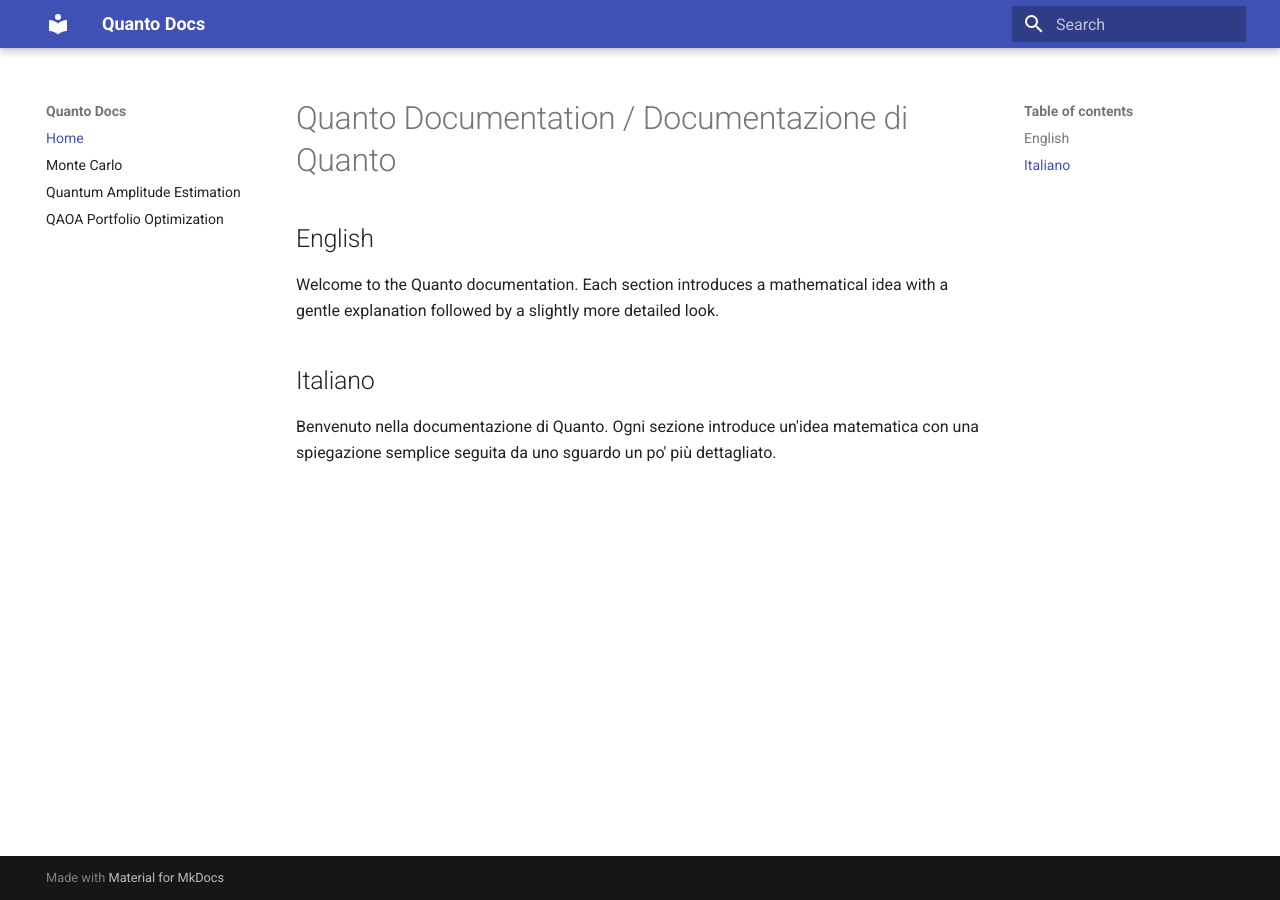
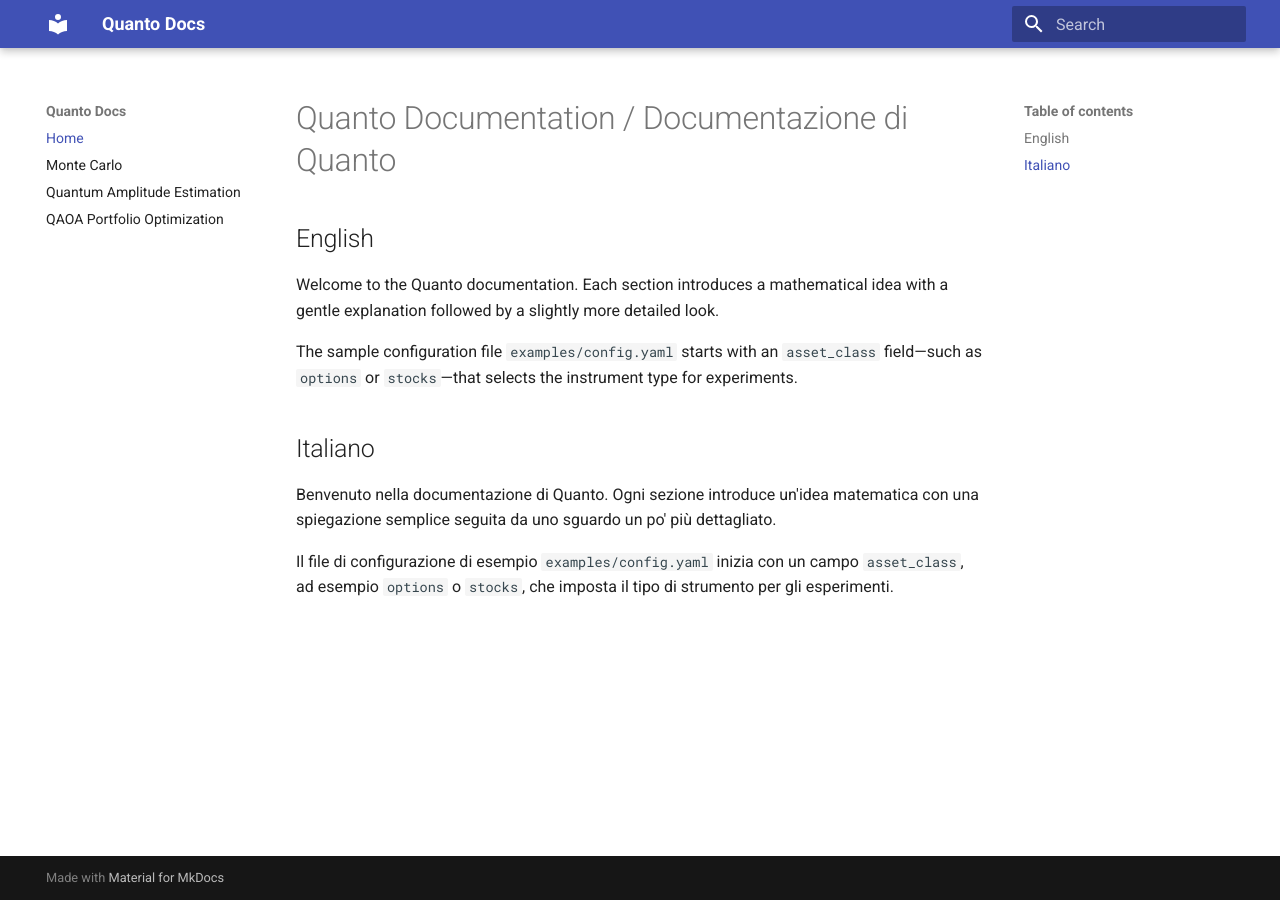
Before and after one commit to ottaviofogliata/quanto, an MkDocs documentation site: the page built from doc/index.md, in a window 1280 px wide. Built offline with MkDocs 1.6.1 and Material for MkDocs 9.7.7, drawn with Linux system fonts in a browser that asks for light colours.

Commit message:
Add asset class config option and docs

```diff
--- a/doc/index.md
+++ b/doc/index.md
@@ -3,5 +3,13 @@
 ## English
 Welcome to the Quanto documentation. Each section introduces a mathematical idea with a gentle explanation followed by a slightly more detailed look.
 
+The sample configuration file `examples/config.yaml` starts with an `asset_class`
+field—such as `options` or `stocks`—that selects the instrument type for
+experiments.
+
 ## Italiano
 Benvenuto nella documentazione di Quanto. Ogni sezione introduce un'idea matematica con una spiegazione semplice seguita da uno sguardo un po' più dettagliato.
+
+Il file di configurazione di esempio `examples/config.yaml` inizia con un campo
+`asset_class`, ad esempio `options` o `stocks`, che imposta il tipo di
+strumento per gli esperimenti.
```
Also changed, not shown: README.md (+5 -4 lines), README_IT.md (+4 -3 lines), examples/run_commands.md (+2 -1 lines), 2 other files.
